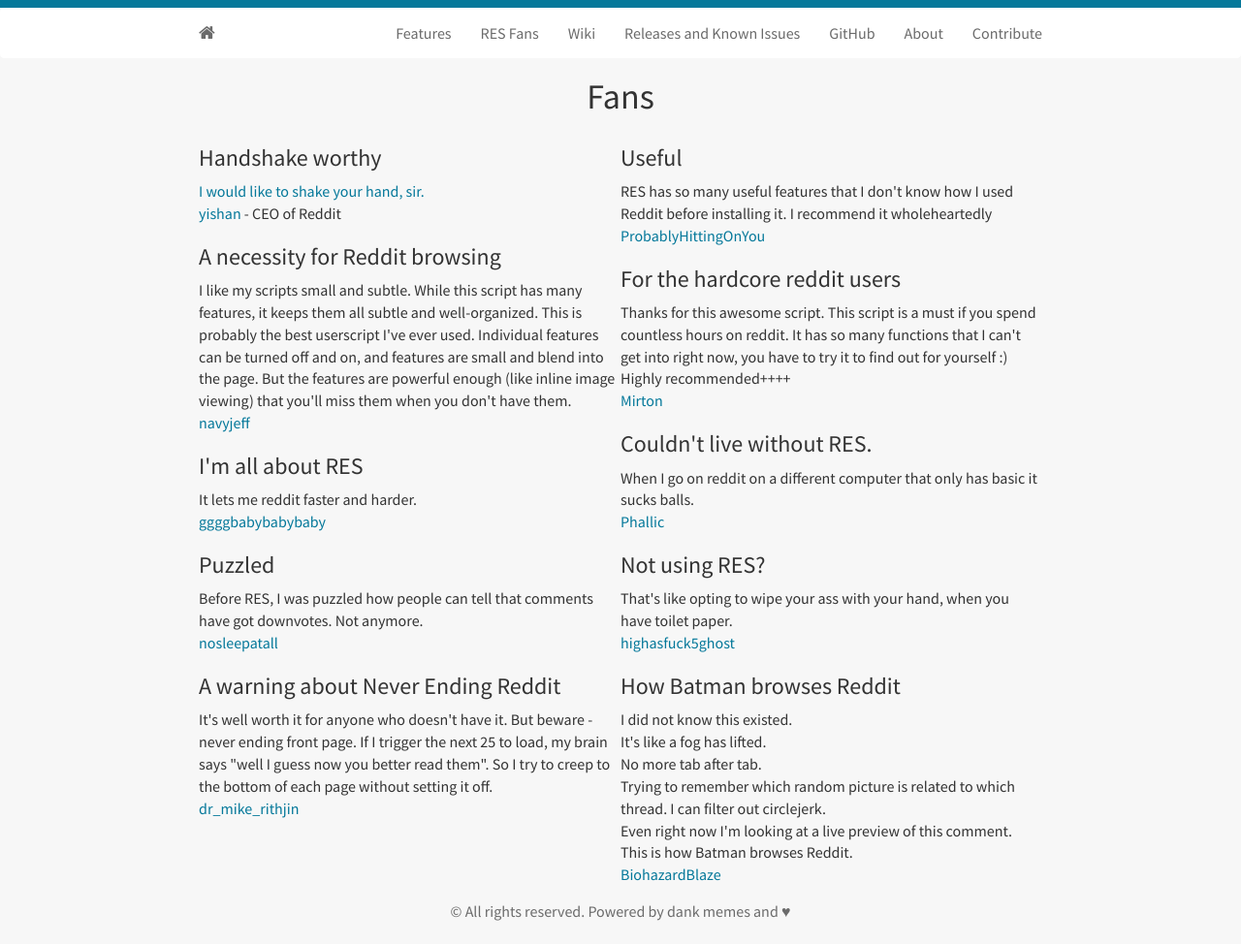
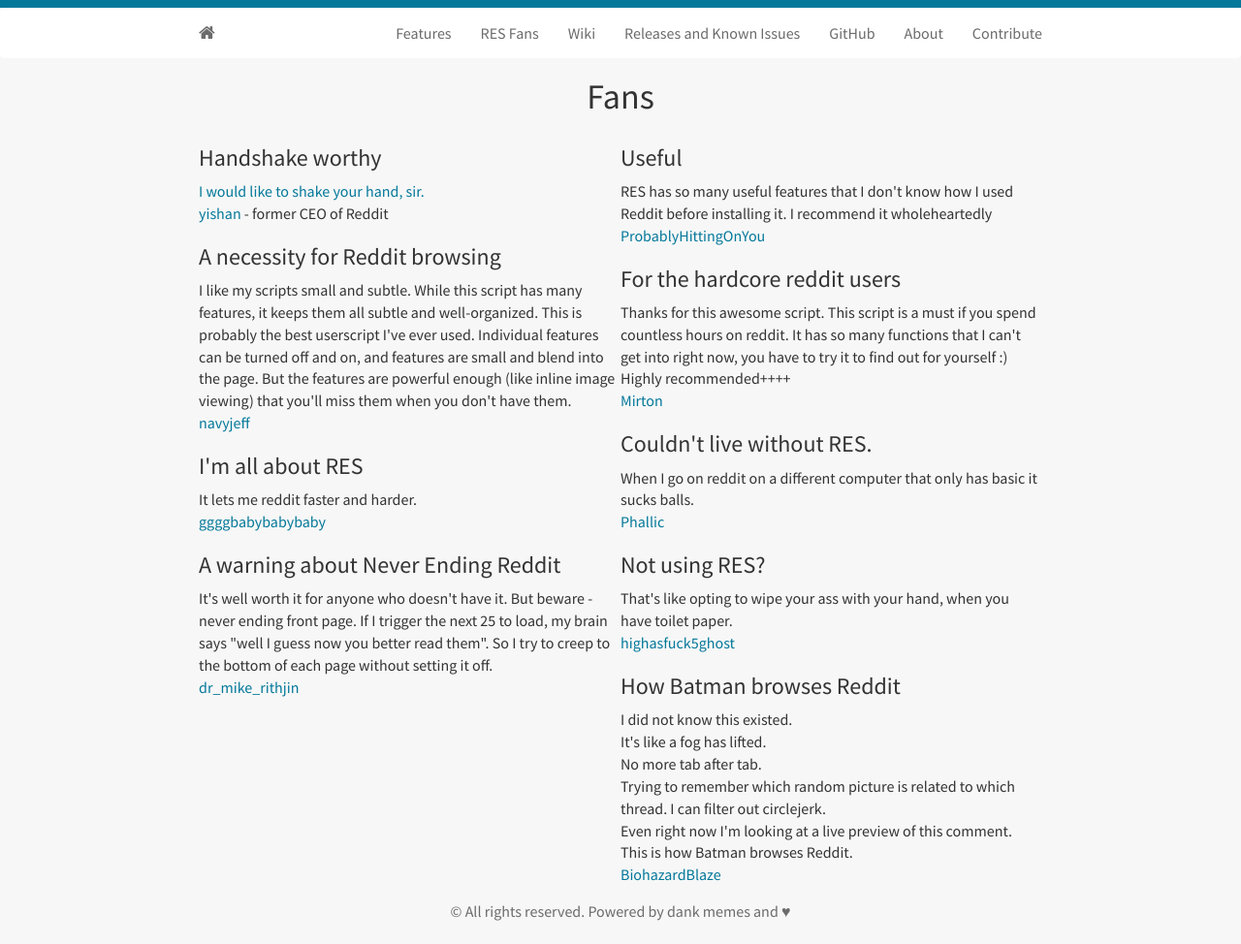
Before and after one commit to Reddit-Enhancement-Suite/Reddit-Enhancement-Suite.github.io, a Jekyll site: the page built from fans.html, in a window 1280 px wide. Shown: the whole page at 97% size. Built offline with Jekyll 4.4.1, drawn with Linux system fonts in a browser that asks for light colours; nearby versions of some CDN libraries.

```diff
--- a/fans.html
+++ b/fans.html
@@ -8,16 +8,13 @@
     <span>
     <h3>Handshake worthy</h3>
     <p><a target="_blank" href="http://www.reddit.com/r/blog/comments/qnyy7/new_reddit_ceo_reporting_for_duty/c3z2kp0?context=2">I would like to shake your hand, sir.</a><br>
-    <a target="_blank" href="http://www.reddit.com/user/yishan">yishan</a> - CEO of Reddit</p>
+    <a target="_blank" href="http://www.reddit.com/user/yishan">yishan</a> - former CEO of Reddit</p>
     <h3>A necessity for Reddit browsing</h3>
     <p>I like my scripts small and subtle. While this script has many features, it keeps them all subtle and well-organized. This is probably the best userscript I've ever used. Individual features can be turned off and on, and features are small and blend into the page. But the features are powerful enough (like inline image viewing) that you'll miss them when you don't have them. <br>
     <a target="_blank" href="http://www.reddit.com/user/navyjeff">navyjeff</a></p>
     <h3> I'm all about RES </h3>
     <p> It lets me reddit faster and harder. <br>
     <a target="_blank" href="http://www.reddit.com/user/ggggbabybabybaby"> ggggbabybabybaby </a></p>
-    <h3>Puzzled</h3>
-    <p> Before RES, I was puzzled how people can tell that comments have got downvotes. Not anymore. <br>
-    <a target="_blank" href="http://www.reddit.com/user/nosleepatall"> nosleepatall </a></p>
     <h3>A warning about Never Ending Reddit</h3>
     <p> It's well worth it for anyone who doesn't have it. But beware - never ending front page. If I trigger the next 25 to load, my brain says "well I guess now you better read them". So I try to creep to the bottom of each page without setting it off. <br>
     <a target="_blank" href="http://www.reddit.com/user/dr_mike_rithjin">dr_mike_rithjin</a></p>
```
